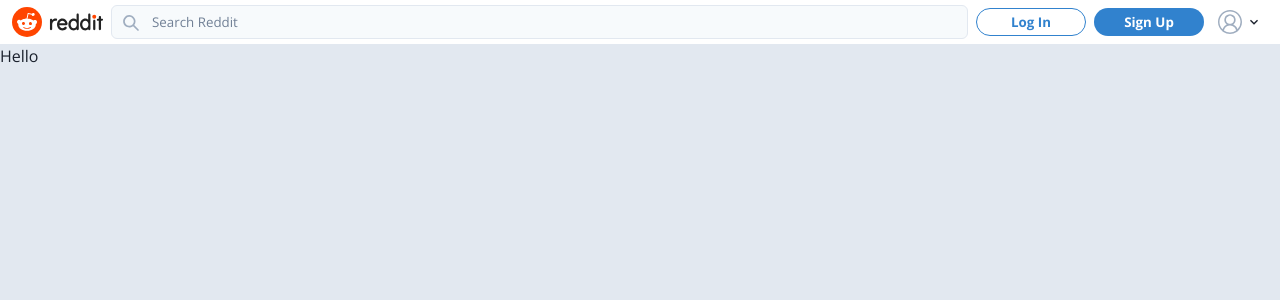
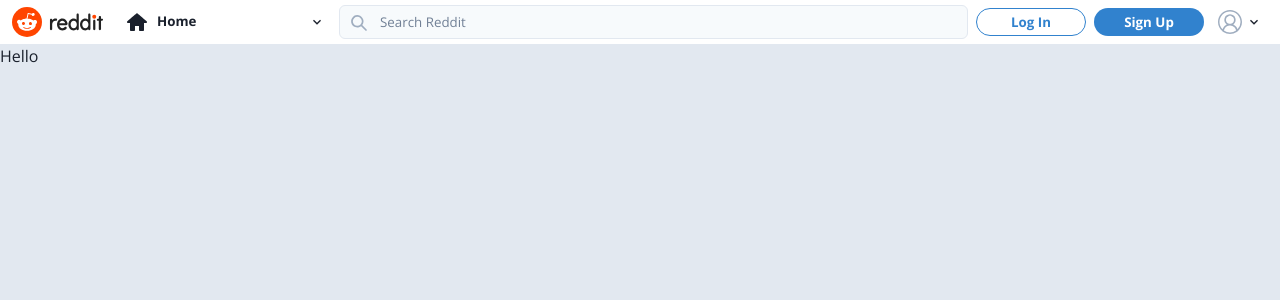
Before and after one commit to codewithpatrick/reddit, a Next.js app: page / in a window 1280 px wide. Shown: the top 300 px of the page. Built offline with nearby package versions, Linux system fonts and the light colour scheme; no server answers.

Commit message:
Implement Directory

```diff
--- /dev/null
+++ b/src/components/Navbar/Directory/Directory.tsx
@@ -0,0 +1,34 @@
+import { ChevronDownIcon } from '@chakra-ui/icons'
+import { Flex, Icon, Menu, MenuButton, MenuList, Text } from '@chakra-ui/react'
+import React from 'react'
+import { TiHome } from 'react-icons/ti';
+
+const Directory = () => {
+    return (
+        <Menu>
+            <MenuButton cursor="pointer"
+                padding="0px 6px"
+                borderRadius={4}
+                mr={2}
+                ml={{ base: 0, md: 2 }}
+                _hover={{ outline: "1px solid", outlineColor: "gray.200" }}>
+                <Flex align="center"
+                    justify="space-between"
+                    width={{ base: "auto", lg: "200px" }}>
+                    <Flex align="center">
+                        <Icon fontSize={24} mr={{ base: 1, md: 2 }} as={TiHome} />
+                        <Flex display={{ base: "none", lg: "flex" }}>
+                            <Text fontWeight={600} fontSize="10pt">Home</Text>
+                        </Flex>
+                    </Flex>
+                    <ChevronDownIcon />
+                </Flex>
+            </MenuButton>
+            <MenuList>
+                Communities
+            </MenuList>
+        </Menu>
+    )
+}
+
+export default Directory
--- a/src/components/Navbar/Navbar.tsx
+++ b/src/components/Navbar/Navbar.tsx
@@ -4,6 +4,7 @@
 import RightContent from './RightContent/RightContent'
 import { useAuthState } from 'react-firebase-hooks/auth'
 import { auth } from '@/src/firebase/clientApp'
+import Directory from './Directory/Directory'
 
 const Navbar = () => {
     const [user, loading, error] = useAuthState(auth);
@@ -20,6 +21,7 @@
                         display={{ base: "none", md: "unset" }}
                         alt="" />
                 </Flex>
+                <Directory />
                 <SearchInput />
                 <RightContent user={user} />
             </Flex>
```
